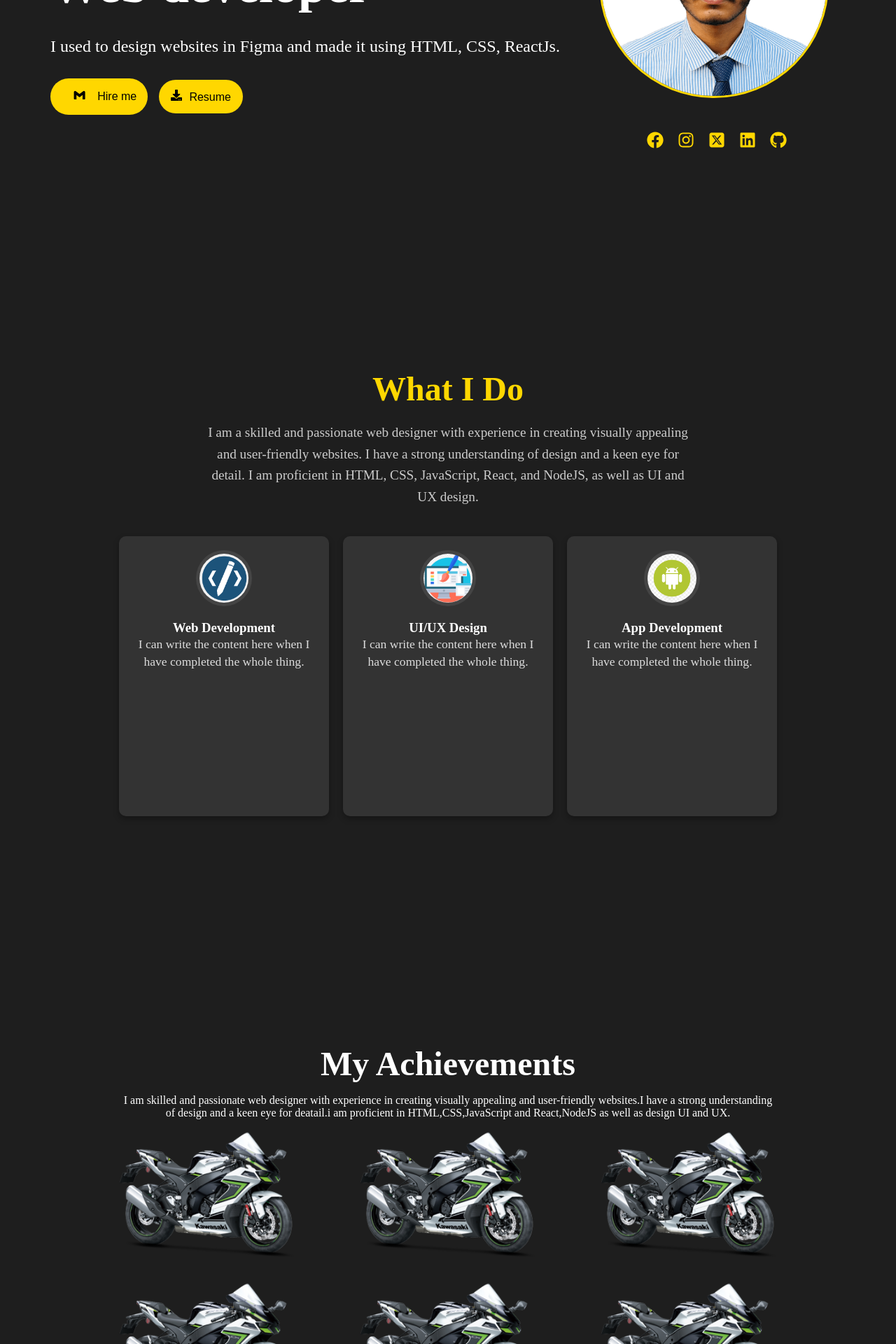
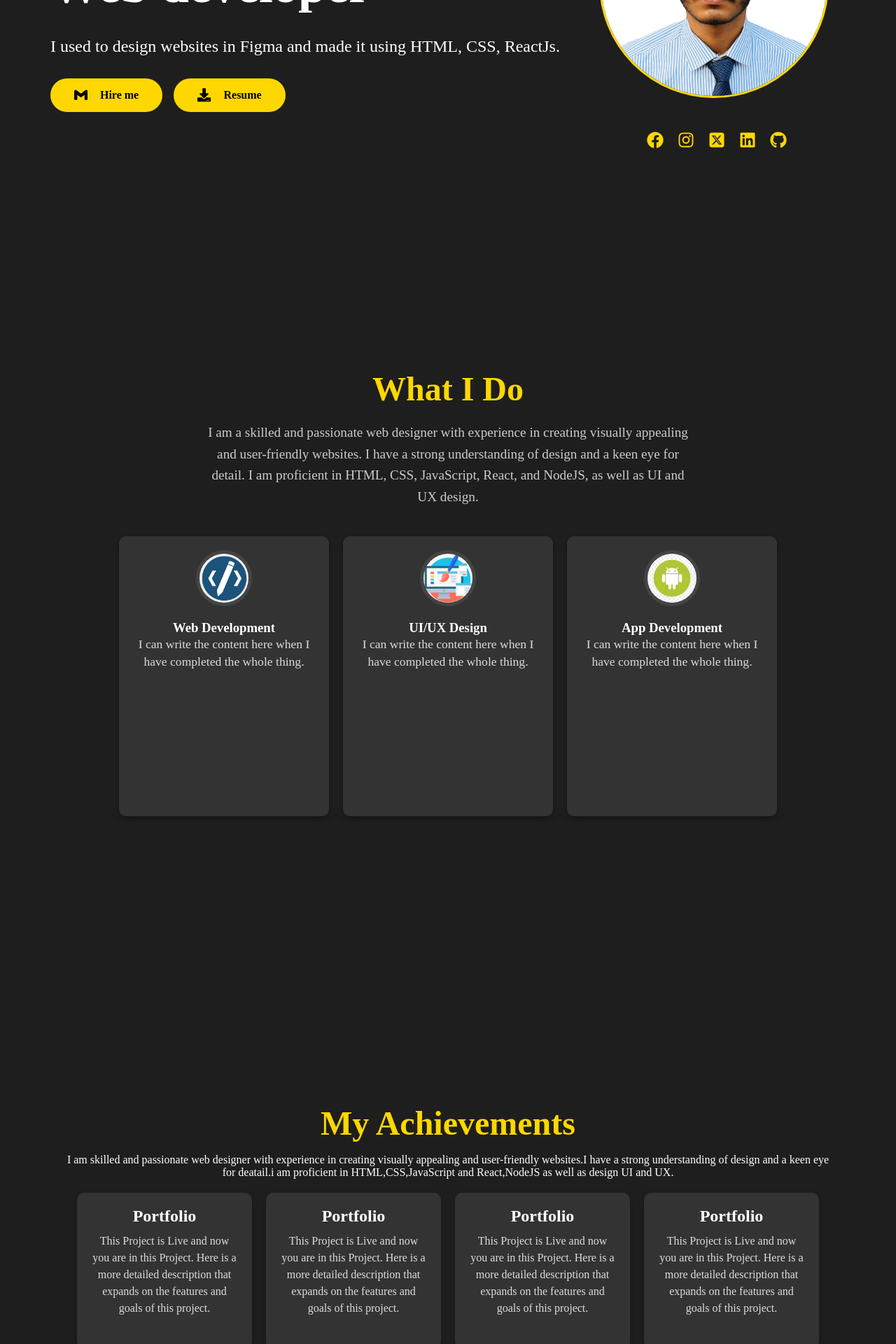
Before and after one commit to Arkajyoti333/Portfolio_Soumyajit, a React (Create React App) app: page / in a window 1280 px wide. Shown: the part 380-2300 px from the top of the page at 70% size. Built offline with nearby package versions, Linux system fonts and the light colour scheme.

Commit message:
severe changes done

```diff
--- a/src/components/Contact/contact.css
+++ b/src/components/Contact/contact.css
@@ -63,7 +63,7 @@
   }
 
   .submitBtn:hover {
-    background-color: rgb(219, 177, 71);
+    background-color: rgb(254, 182, 0);
     /* color:rgb(189, 176, 176); */
     transform: scale(110%);
     font-weight: bold;
--- a/src/components/Contact/contact.js
+++ b/src/components/Contact/contact.js
@@ -5,13 +5,18 @@ import toast from 'react-hot-toast';
 import { FaFacebook, FaGithub, FaInstagram, FaLinkedin } from 'react-icons/fa';
 import { FaSquareXTwitter } from "react-icons/fa6";
 
+
 const Contact = () => {
   const form = useRef();
 
   const sendEmail = (e) => {
     e.preventDefault();
 
-    emailjs.sendForm('service_iyzoaeh', 'template_avdlkv7', form.current, 'HWMnd3nCBwrRVb7ji')
+    emailjs.sendForm(
+      process.env.REACT_APP_SERVICE_ID,
+      process.env.REACT_APP_TEMPLATE_ID,
+      form.current,
+      process.env.REACT_APP_PUBLIC_KEY)
 .then(
       (result) => {
         console.log('Email successfully sent!', result.text);
--- a/src/components/Projects/projects.css
+++ b/src/components/Projects/projects.css
@@ -3,6 +3,9 @@
     text-align: center;
     font-size: 1.8rem; /* Slightly larger for better emphasis */
     margin-bottom: 20px;
+}
+.projectsTitle>h1{
+    color: gold;
 }
 
 .projectsBars {
--- a/src/components/Works/works.css
+++ b/src/components/Works/works.css
@@ -15,33 +15,45 @@
 .worksTitle{
     margin: 1rem 0;
     font-size: 3rem;
+    color: gold;
 }
 
 .worksDesc{
     font-weight: 300;
     font-size: 1rem;
 }
+.worksBars{
+    display: grid;
+    grid-template-columns: repeat(auto-fill, minmax(250px, 1fr)); /* Responsive grid */
+    gap: 20px; /* Space between project cards */
+    justify-content: center;
+    margin: 0 auto;
+    padding: 20px; /* Adds padding around the project container */
+    max-width: 1200px; /* Limits the width for large screens */
+}
+.worksBar{
+    display: flex;
+    flex-direction: column;
+    align-items: center;
+    padding: 20px;
+    background-color: #333;
+    border-radius: 10px;
+    box-shadow: 0 4px 8px rgba(0, 0, 0, 0.2);
+    transition: transform 0.3s ease, box-shadow 0.3s ease; /* Combined transitions */
+    color: white;
+}
+.worksBar:hover {
+    transform: translateY(-10px);
+    box-shadow: 0 8px 16px rgba(0, 0, 0, 0.3);
+}
+@media (max-width: 768px) {
+    .worksBars {
+        grid-template-columns: 1fr; /* Stacks the project cards on smaller screens */
+        padding: 10px;
+    }
 
-.worksImgs{
-    display: flex;
-    align-items: center;
-    justify-content: center;
-    flex-wrap: wrap;
-    width: 100vw;
-    max-width: 65rem;
+    .workssBar {
+        max-width: 100%; /* Takes full width on smaller screens */
+        margin: 10px 0;  /* Adds space between each project card */
+    }
 }
-
-.worksImg{
-    object-fit: cover;
-    height: 200px;
-    width: 328px;
-    margin: 0.5rem;
-}
-
-/* .workBtn{
-    padding: 0.5rem 2.5rem;
-    border: none;
-    border-radius: 2rem;
-    background: white;
-    font-size: 1rem;
-} */
--- a/src/components/Works/works.js
+++ b/src/components/Works/works.js
@@ -1,21 +1,45 @@
 import React from 'react'
 import './works.css';
-import IMG1 from '../../assets/ZX10R.png'
+
 
 const Works = () => {
   return (
     <section id='works'>
-      <h2 className='worksTitle'>My Achievements</h2>
-      <span className='worksDesc'>I am skilled and passionate web designer with experience in creating visually appealing and user-friendly websites.I have a strong understanding of design and a keen eye for deatail.i am proficient in HTML,CSS,JavaScript and React,NodeJS as well as design UI and UX.</span>
-      <div className='worksImgs'>
-        <img src={IMG1} alt='' className='worksImg'/>
-        <img src={IMG1} alt='' className='worksImg'/>
-        <img src={IMG1} alt='' className='worksImg'/>
-        <img src={IMG1} alt='' className='worksImg'/>
-        <img src={IMG1} alt='' className='worksImg'/>
-        <img src={IMG1} alt='' className='worksImg'/>
+      <div>
+        <h2 className='worksTitle'>My Achievements</h2>
+        <span className='worksDesc'>I am skilled and passionate web designer with experience in creating visually appealing and user-friendly websites.I have a strong understanding of design and a keen eye for deatail.i am proficient in HTML,CSS,JavaScript and React,NodeJS as well as design UI and UX.</span>
+      <div className='worksBars'>
+
+        <div className='worksBar'>
+          <h2>Portfolio</h2>
+          <div className='projectsBarText'>
+            <p>This Project is Live and now you are in this Project. Here is a more detailed description that expands on the features and goals of this project.</p>
+          </div>
+        </div>
+
+        <div className='worksBar'>
+          <h2>Portfolio</h2>
+          <div className='projectsBarText'>
+            <p>This Project is Live and now you are in this Project. Here is a more detailed description that expands on the features and goals of this project.</p>
+          </div>
+        </div>
+
+        <div className='worksBar'>
+          <h2>Portfolio</h2>
+          <div className='projectsBarText'>
+            <p>This Project is Live and now you are in this Project. Here is a more detailed description that expands on the features and goals of this project.</p>
+          </div>
+        </div>
+
+        <div className='worksBar'>
+          <h2>Portfolio</h2>
+          <div className='projectsBarText'>
+            <p>This Project is Live and now you are in this Project. Here is a more detailed description that expands on the features and goals of this project.</p>
+          </div>
+        </div>
+
       </div>
-      {/* <button className='workBtn'>See more</button> */}
+      </div>
     </section>
   )
 }
--- a/src/components/intro/intro.css
+++ b/src/components/intro/intro.css
@@ -95,9 +95,10 @@
   align-items: center;
   gap: 1rem; /* Space between the button and the download icon */
   margin-top: 2rem;
+
 }
-
-.btn {
+/*chatgpt*/
+.btn, .download-btn {
   background: gold;
   color: black;
   border: none;
@@ -107,45 +108,41 @@
   padding: 0 1rem;
   border-radius: 2rem;
   cursor: pointer;
-  font-size: 1rem
-}
-.btn>a{
-  color: black;
-  display: inline-block;
-}
-.btn>p{
-  display: inline-block;
+  width: 160px; /* Fixed width */
+  height: 48px; /* Fixed height */
+  font-size: 1rem;
+  text-align: center;
+  transition: all 0.3s ease; /* Smooth transition for hover effect */
+  text-decoration: none; /* Remove underline from anchor tags */
 }
 
-.HM {
-  width: 1.2rem;
-  height: 1rem;
-  margin: 1rem;
+.btn:hover, .download-btn:hover {
+  background-color: rgb(219, 177, 71); /* Slightly darker gold */
+  transform: scale(1.1); /* Slight scale up */
+  box-shadow: 0px 8px 15px rgba(0, 0, 0, 0.3); /* Soft shadow for a 3D effect */
+  border: 2px solid black; /* Add a black border */
+  color: white; /* Change text color on hover */
 }
-.download-btn{
-  background: gold;
+
+.btn p, .download-btn span {
+  margin-left: 0.5rem;
+}
+
+.btn > a, .download-btn > a {
   color: black;
-  border: none;
+  text-decoration: none;
+  width: 100%;
+  height: 100%;
   display: flex;
   align-items: center;
   justify-content: center;
-  padding: 0 1rem;
-  border-radius: 2rem;
-  cursor: pointer;
-  width: 120px;
-  height: 48px;
-  margin-right: 75px;
-}
-.download-btn>a{
-  font-size: 1rem;
-  color: black;
 }
 
-.download-icon {
-  font-size: 1rem; /* Adjust as needed */
+.HM, .download-icon {
+  font-size: 1.2rem; /* Standardized icon size */
   margin-right: 10px;
 }
-
+/*chatgpt*/
 .wave {
   animation-duration: 2.1s;
   animation-iteration-count: infinite;
@@ -179,13 +176,12 @@
 }
 
 @media screen and (max-width: 768px) {
-  .bg {
+  .bg{
       height: 228px;
       width: 228px;
-      top: 1rem;
-      margin-top: -0.2rem;
-      margin-right: 5rem;
+      align-self: center;
   }
+
   .hello {
       margin-top: 19.80rem;
       margin-left: 1rem;
@@ -206,11 +202,13 @@
       margin-top: -10.2rem;
       font-size: 1.9rem;
   }
-  .intro-links {
-      margin-left: 0.2rem;
-      margin-bottom: 26rem;
+
+  .btn-container {
+    margin-top: -0.5rem;
+    flex-direction: row;
+    gap: 0.5rem; /* Reduce gap on smaller screens */
   }
-  .btn-container{
-    margin-top: -0.5rem;
+  .btn, .download-btn {
+    width: 100%; /* Full width on smaller screens */
   }
 }
--- a/src/components/intro/intro.js
+++ b/src/components/intro/intro.js
@@ -21,21 +21,19 @@ const Intro = () => {
         </h2>
 
         <div className='btn-container'>
-          <button className='btn'>
-            <a href={`mailto:${email}`} className='email-link'>
+          <a href={`mailto:${email}`} className='btn email-link'>
             <SiGmail className='HM' />
+            <p>Hire me</p>
           </a>
-            <p>Hire me</p>
-          </button>
-          <button id='resume' className='download-btn'>
-            <a href={cv} download >
-              <FaDownload color='Black' className='download-icon' />Resume
+          <a href={cv} download className='btn download-btn'>
+            <FaDownload color='Black' className='download-icon' />
+            <span>Resume</span>
           </a>
-          </button>
         </div>
+
       </div>
-     <div className='profile_image'> <img src={bg} alt='dp' className='bg' />
-
+      <div className='profile_image'>
+        <img src={bg} alt='dp' className='bg' />
         <div className='intro-links'>
           <a href='https://www.facebook.com/soumyajit.ray.75'><FaFacebook color='Gold' /></a>
           <a href='https://www.instagram.com/soumyajit_ray/'><FaInstagram color='Gold' /></a>
```
Also changed, not shown: 1 other file (tests, documents, lock files or other folders). Lines whose indentation alone changed are shown as unchanged.
